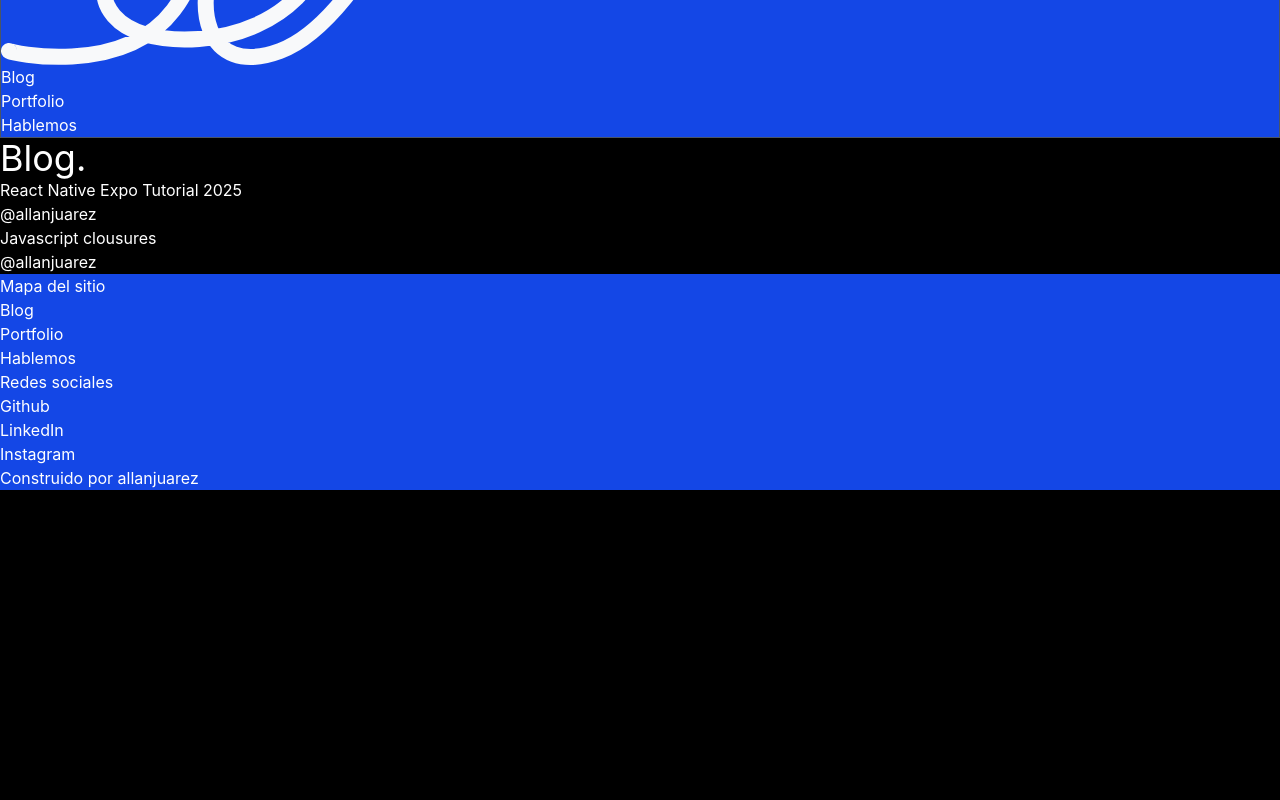
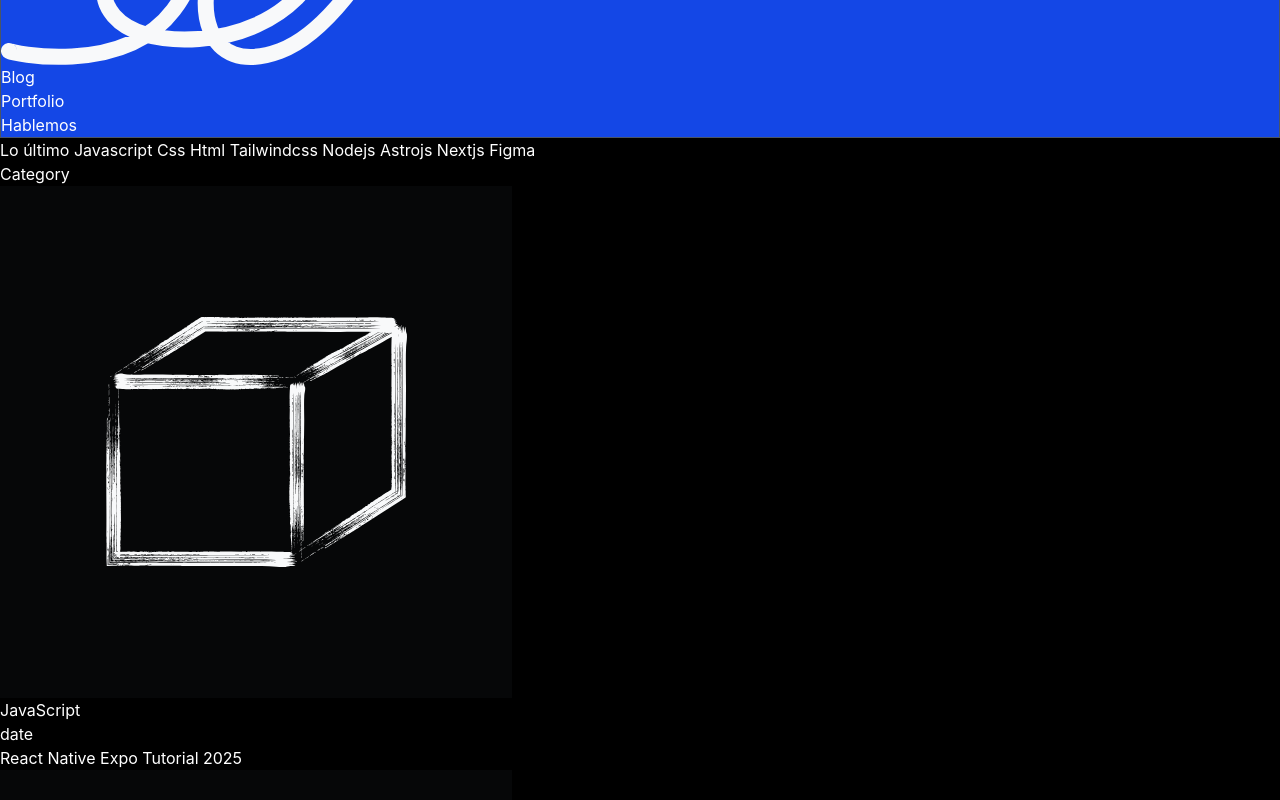
Before and after one commit to allanjuarez-on/blog-project, an Astro site: page /blog in a window 1280 px wide. Shown: the part 760-1560 px from the top of the page. Before the commit the page ends 1250 px from the top, so only its background shows below. Built offline with nearby package versions, Linux system fonts and the light colour scheme; Astro itself is replaced by a stand-in of ours.

Commit message:
Feat: Homepage structure

```diff
--- a/eslint.config.js
+++ b/eslint.config.js
@@ -64,6 +64,7 @@ export default defineConfig([
     rules: {
       '@typescript-eslint/no-unsafe-assignment': 'warn',
       '@typescript-eslint/no-explicit-any': 'warn',
+      "@typescript-eslint/no-unsafe-call": "warn"
     },
   }),
 
--- /dev/null
+++ b/src/components/CardArticle.astro
@@ -0,0 +1,13 @@
+---
+import { Image } from 'astro:assets'
+const { ...props } = Astro.props
+---
+
+<article>
+  <Image src={props.thumbnail.img} alt={props.thumbnail.description} />
+  <span>{props.category.id}</span>
+  <div>
+    <span>date</span>
+    <h3>{props.title}</h3>
+  </div>
+</article>
--- /dev/null
+++ b/src/components/CategoryFilters.astro
@@ -0,0 +1,28 @@
+---
+import FilterButton from './FilterButton.astro'
+
+interface Props {
+  categories: {
+    id: number
+    name: string
+  }[]
+  class?: string | null | undefined
+}
+
+const { categories, class: className, ...props } = Astro.props
+---
+
+<div class:list={[className]} {...props}>
+  {
+    categories.map(categories => {
+      // with(index, newElement) | No mutable
+      // Metodo de arrays que retorna una copia exacta del array original solo modificando un indice dado.
+      const categoryDisplayName = categories.name
+        .split('')
+        .with(0, categories.name[0].toUpperCase())
+        .join('')
+
+      return categories.name === 'all' ? <FilterButton>Lo último</FilterButton> : <FilterButton>{categoryDisplayName}</FilterButton>
+    })
+  }
+</div>
--- /dev/null
+++ b/src/components/FilterButton.astro
@@ -0,0 +1,11 @@
+---
+interface Props {
+  class?: string | null | undefined
+}
+
+const { class: className, ...props } = Astro.props
+---
+
+<button class:list={[className]} {...props}>
+    <slot />
+</button>
--- /dev/null
+++ b/src/components/WithoutContent.astro
@@ -0,0 +1,11 @@
+---
+import { Image } from 'astro:assets'
+import defaultImage from '../assets/default-image.svg'
+---
+
+<div>
+  <Image src={defaultImage} alt={'No description'} />
+  <div>
+    <span>Sin contenido disponible.</span>
+  </div>
+</div>
--- /dev/null
+++ b/src/content/articles/article-1.md
@@ -0,0 +1,19 @@
+---
+slug: custom-slug-expojs-tutorial-2025
+title: React Native Expo Tutorial 2025
+authors:
+  - allanjuarez
+  - astronave
+date: July/07/11
+category: JavaScript
+cover:
+  img: src/assets/default-image.svg
+  description: Default
+thumbnail:
+  img: src/assets/default-image.svg
+  description: Default
+relatedPosts:
+  - post-2
+---
+
+# Content collections in Astro JS
--- /dev/null
+++ b/src/content/articles/article-2.md
@@ -0,0 +1,18 @@
+---
+title: Javascript clousures
+authors:
+  - allanjuarez
+date: July/07/11
+category: JavaScript
+cover:
+  img: src/assets/default-image.svg
+  description: Default
+thumbnail:
+  img: src/assets/default-image.svg
+  description: Default
+heroImage: https://www.vercel.com/blog
+relatedPosts:
+  - post-1
+---
+
+# Other post
--- a/src/content/author/allanjuarez.json
+++ /dev/null
@@ -1,5 +0,0 @@
-{
-  "name": "Allan Juárez",
-  "nickname": "allanjuarez",
-  "socialMedia": ["linkedIn", "Github"]
-}
--- a/src/content/blog/post-1.md
+++ /dev/null
@@ -1,12 +0,0 @@
----
-slug: custom-slug-expojs-tutorial-2025
-title: React Native Expo Tutorial 2025
-author: allanjuarez
-date: July/07/11
-category: Javascript
-heroImage: https://www.allanjuarez.com
-relatedPosts:
-  - post-2
----
-
-# Content collections in Astro JS
--- a/src/content/blog/post-2.md
+++ /dev/null
@@ -1,11 +0,0 @@
----
-title: 'Javascript clousures'
-author: 'allanjuarez'
-date: 'July/07/11'
-category: 'Javascript'
-heroImage: 'https://www.vercel.com/blog'
-relatedPosts:
-  - post-1
----
-
-# Other post
--- a/src/content/config.ts
+++ b/src/content/config.ts
@@ -1,49 +1,78 @@
-import { z, defineCollection, reference } from 'astro:content'
+import { file, glob } from 'astro/loaders'
+import { z, defineCollection, reference, type SchemaContext } from 'astro:content'
 
 // Astro utiliza Zod para verificar e implementar tipos con typescript.
 
-// SCHEMAS
+// CATEGORY COLLECTION
+const categorySchema = z.object({
+  id: z.number(),
+  name: z.string(),
+})
+
+const categories = defineCollection({
+  // type: 'data',
+  // file(path: string, options: {})
+  // El cargador file obtiene todos los datos de un documento json o yaml principalmente si de un array se trata
+  loader: file('./src/data/categories/categories.json'),
+  schema: categorySchema,
+})
+
+// AUTHOR COLLECTION
 const authorSchema = z.object({
   name: z.string(),
-  // nickname: z.enum(['allanjuarez', 'allanjuarez-on', 'allanjuarez-404']),
-  nickname: z.string(),
-  socialMedia: z.string().array(),
+  bio: z.string(),
+  nickname: z.string().optional(),
+  socialMedia: z.string().url().array(),
 })
 
-const authorProps = authorSchema.required({
-  name: true,
-  nickname: true,
+const authors = defineCollection({
+  // type: 'data',
+  // loader: file('./src/data/authors/authors.json'),
+  loader: glob({ pattern: '**/*.json', base: './src/data/authors' }),
+  schema: authorSchema,
 })
 
-const blogSchema = z.object({
+// SchemaContext
+// Funcion que permite reutilizar schemas en diferentes contextos.
+const imageSchema = ({ image }: SchemaContext) => {
+  return z.object({
+    img: image(),
+    description: z.string(),
+  })
+}
+
+// ARTICLE COLLECTION
+const articleSchema = ({ image }: SchemaContext) => {
+  return z
+    .object({
       title: z.string().max(60, { message: 'El titulo no debe ser mayor a 60 caracteres.' }),
-  author: reference('author'),
+      authors: z.array(reference('authors')),
       date: z.string().transform(str => new Date(str)),
-  category: z.string(),
-  heroImage: z.string().url(),
-  relatedPosts: z.array(reference('blog')),
+      category: reference('categories'),
+      cover: imageSchema({ image }),
+      thumbnail: imageSchema({ image }),
+      relatedPosts: reference('posts').array(),
     })
-
-const blogProps = blogSchema.required({
+    .required({
       title: true,
+      authors: true,
       date: true,
       category: true,
     })
-
-// COLLECTIONS
-const blog = defineCollection({
+}
+const articles = defineCollection({
   // Cada vez que se define una coleccion con el tipo "content", astro en automatico genera un slug con el id del archivo.
-  type: 'content',
-  schema: blogProps,
-})
-
-const author = defineCollection({
-  type: 'data',
-  schema: authorProps,
+  // type: 'content',
+  loader: glob({
+    pattern: '**/*.{md,mdx}',
+    base: './src/content/articles',
+  }),
+  schema: articleSchema,
 })
 
 export const collections = {
   // El nombre de las colecciones exportadas debe coincidir con el del directorio src/content/**
-  blog,
-  author,
+  authors,
+  categories,
+  articles,
 }
--- /dev/null
+++ b/src/data/authors/allanjuarez.json
@@ -0,0 +1,7 @@
+{
+  "id": 1,
+  "name": "Allan Juárez",
+  "bio": "...",
+  "nickname": "allanjuarez",
+  "socialMedia": ["https://www.linkedin.com", "https://www.github.com"]
+}
--- /dev/null
+++ b/src/data/authors/astronave.json
@@ -0,0 +1,7 @@
+{
+  "id": 2,
+  "name": "Astronave",
+  "bio": "...",
+  "nickname": "astronave-404",
+  "socialMedia": ["https://www.linkedin.com", "https://www.github.com"]
+}
--- /dev/null
+++ b/src/data/categories/categories.json
@@ -0,0 +1,38 @@
+[
+  {
+    "id": 1,
+    "name": "all"
+  },
+  {
+    "id": 2,
+    "name": "javascript"
+  },
+  {
+    "id": 3,
+    "name": "css"
+  },
+  {
+    "id": 4,
+    "name": "html"
+  },
+  {
+    "id": 5,
+    "name": "tailwindcss"
+  },
+  {
+    "id": 6,
+    "name": "nodejs"
+  },
+  {
+    "id": 7,
+    "name": "astrojs"
+  },
+  {
+    "id": 8,
+    "name": "nextjs"
+  },
+  {
+    "id": 9,
+    "name": "figma"
+  }
+]
--- a/src/layouts/BlogLayout.astro
+++ b/src/layouts/BlogLayout.astro
@@ -1,10 +1,14 @@
 ---
 import Footer from '@components/Footer.astro'
-import '../styles/global.css'
 import Navigation from '@components/Navigation.astro'
 import { mainMenuLinks } from '@routes/paths'
+import '../styles/global.css'
 
-const pageTitle = 'allanjuarez.com | blog'
+interface Props {
+  pageTitle: string
+}
+
+const { pageTitle } = Astro.props
 ---
 
 <html lang='es'>
--- a/src/pages/blog/index.astro
+++ b/src/pages/blog/index.astro
@@ -1,41 +1,61 @@
 ---
-import { getCollection, getEntry, getEntries } from 'astro:content'
+import { getCollection, getEntries } from 'astro:content'
 import BlogLayout from '@layouts/BlogLayout.astro'
+import Link from '@components/Link.astro'
+import CategoryFilter from '@components/CategoryFilters.astro'
+import CardArticle from '@components/CardArticle.astro'
+import WithoutContent from '@components/WithoutContent.astro'
 
-// En astro existen dos maneras de recuperar collections getCOllections y getEntry
-const collections = await getCollection('blog')
-// console.log(collections)
+const pageTitle = 'allanjuarez.com | blog'
 
-// const userOne = await getEntry('author', 'allan')
-// console.log(userOne)
+// Las content collections de Astro permiten recuperar datos de tres maneras:
+// 1. getCollections() -> Obtiene una colección entera
+// 2. getEntry() -> Recupera un elemento de una colección.
+// 3. getEntries() -> Recupera uno o varios datos refenciados
+const categories = (await getCollection('categories')).map((raw) => raw.data)
 
-// Recuperar un elemento de una colección; puede ser de tipo: content o data.
-// NOTA: Si un elemento de tipo "content" se modifica por un slug personalizado este en automatico pierde su referencia de su nombre de archivo; por lo tanto, debe ponerse el mismo nombre personalizado al buscarlo.
-const post = await getEntry('blog', 'custom-slug-expojs-tutorial-2025')
-// console.log(post)
+async function getArticles() {
+  const rawArticles = await getCollection('articles')
+  const articles = rawArticles.map(async raw => {
+    const rawAuthors = await getEntries(raw.data.authors)
+    return {
+      id: raw.id,
+      data: {
+        ...raw.data,
+        authors: [...rawAuthors],
+      },
+    }
+  })
 
-// Recuperar datos referenciados.
-const author = await getEntry(post.data.author)
-// console.log(author || 'No author')
+  return Promise.allSettled(articles).then(results => results)
+}
 
-// Recuperar varios datos referenciados.
-// const relatedPosts = await getEntries(post.data.relatedPosts)
-// console.log(relatedPosts || 'No related posts')
+const allArticles = await getArticles()
+// const allArticles = (await getArticles()).map((art, _, arr) => {
+//   arr[0].status = 'rejected'
+//   return art
+// })
 ---
 
-<BlogLayout>
+<BlogLayout pageTitle={pageTitle}>
+  <div>
+    <CategoryFilter categories={categories} />
+  </div>
   <section>
-    <h2 class="text-4xl">Blog.</h2>
+    <h1>Category</h1>
     <div>
       {
-        collections && collections.map((post) => {
-          return (
-            <article>
-              <h2>{post.data.title}</h2>
-              <span>{`@${author.data.nickname}`}</span>
-            </article>
-          )
-        })
+        allArticles &&
+          allArticles.length !== 0 &&
+          allArticles.map(results => {
+            return results.status !== 'fulfilled' ? (
+              <WithoutContent />
+            ) : (
+              <Link type='local' href={`/article/${results.value.id}`}>
+                <CardArticle {...results.value.data} />
+              </Link>
+            )
+          })
       }
     </div>
   </section>
```
Also changed, not shown: src/assets/default-image.svg (added). Lines whose indentation alone changed are shown as unchanged.
